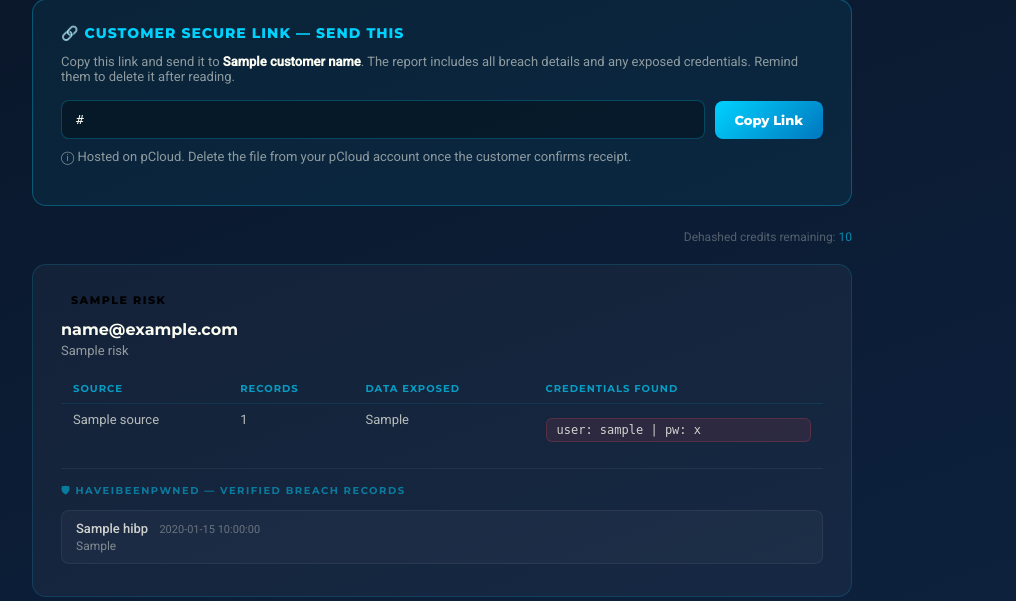
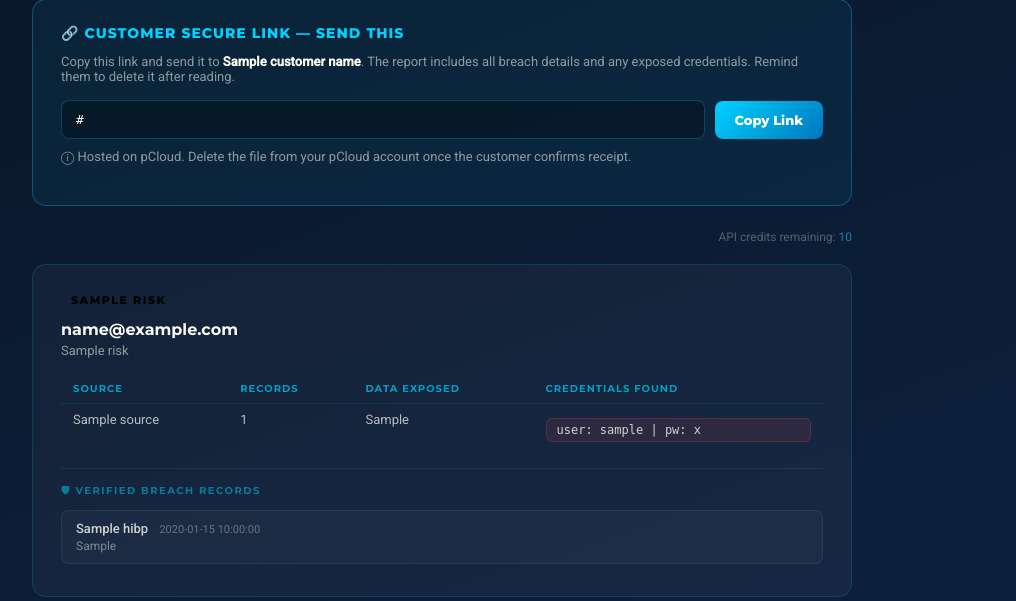
Before and after one commit to dcprojects1111/cybersurf-webapp-basic, a Flask app: template templates/report.html in a window 1280 px wide. Shown: the part 102-703 px from the top of the page, without its empty margins (198-1214 px from the left). Run offline with Flask 3, Linux system fonts and the light colour scheme; the template is opened without the code that fills it: most values are stand-ins (such as "Sample title", 1, 10 or a date in 2020); some libraries are stand-ins or nearby versions.

Commit message:
Remove breach database tool names from all customer-facing copy
Co-Authored-By: Claude Sonnet 4.6 <noreply@anthropic.com>

```diff
--- a/app.py
+++ b/app.py
@@ -328,7 +328,7 @@ def build_report_html(customer_name, results):
                     </div>"""
             hibp_html = f"""
             <div style="margin-top:20px;padding-top:16px;border-top:1px solid rgba(255,255,255,.07);">
-              <p style="font-size:10px;font-weight:700;letter-spacing:1.5px;text-transform:uppercase;color:rgba(0,210,255,.5);margin-bottom:12px;">&#128737; HaveIBeenPwned — Verified Breach Records</p>
+              <p style="font-size:10px;font-weight:700;letter-spacing:1.5px;text-transform:uppercase;color:rgba(0,210,255,.5);margin-bottom:12px;">&#128737; Verified Breach Records</p>
               {hibp_inner}
             </div>"""
 
--- a/templates/index.html
+++ b/templates/index.html
@@ -134,7 +134,7 @@
       <hr/>
 
       <button type="submit" id="submitBtn">Run Breach Check &rarr;</button>
-      <div class="spinner" id="spinner">&#9679; Querying Dehashed... this takes a few seconds</div>
+      <div class="spinner" id="spinner">&#9679; Scanning breach databases... this takes a few seconds</div>
     </form>
   </div>
 
--- a/templates/report.html
+++ b/templates/report.html
@@ -110,7 +110,7 @@
     {% endif %}
 
     {% if balance is not none %}
-    <p class="balance">Dehashed credits remaining: <span>{{ balance }}</span></p>
+    <p class="balance">API credits remaining: <span>{{ balance }}</span></p>
     {% endif %}
 
     <!-- Per-email result cards -->
@@ -157,9 +157,9 @@
         <!-- HIBP Verified Breaches -->
         {% if r.hibp is not none %}
         <div class="hibp-section">
-          <h4>&#128737; HaveIBeenPwned — Verified Breach Records</h4>
+          <h4>&#128737; Verified Breach Records</h4>
           {% if r.hibp | length == 0 %}
-          <p class="hibp-none">&#10003; Not found in any verified breaches (HIBP).</p>
+          <p class="hibp-none">&#10003; Not found in any verified breaches.</p>
           {% else %}
           {% for b in r.hibp | sort(attribute='BreachDate', reverse=True) %}
           <div class="hibp-breach">
```
